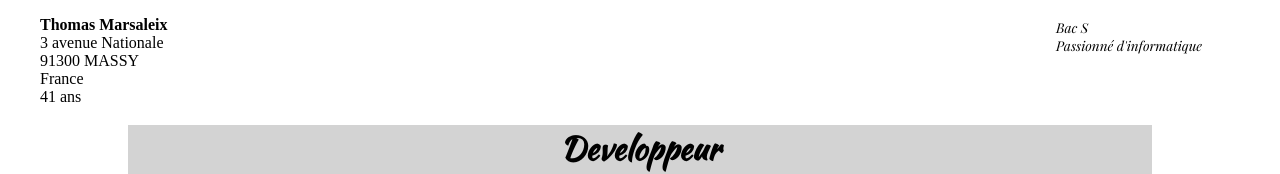
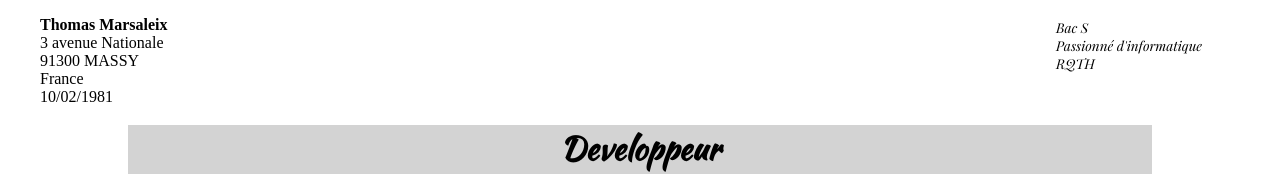
Before and after one commit to zoeurk/CV, a plain HTML site: page index.html in a window 1280 px wide. Shown: the top 174 px of the page. Drawn offline with Linux system fonts and the light colour scheme; a web font is replaced by a local one.

Commit message:
Update index.html

```diff
--- a/index.html
+++ b/index.html
@@ -18,13 +18,14 @@
 	 <li class="identite">3 avenue Nationale</li>
 	 <li class="identite">91300 MASSY</li>
 	<li class="identite">France</li>
-	 <li class="identite">41 ans</li>
+	 <li class="identite">10/02/1981</li>
     </ul>
    </div>
    <div id="misc">
     <ul class="about">
 	 <li class="about">Bac S</li>
 	 <li class="about">Passionn&eacute; d'informatique</li>
+	 <li class="about">RQTH</li>
 	</ul>
    </div>
   </div>
```
